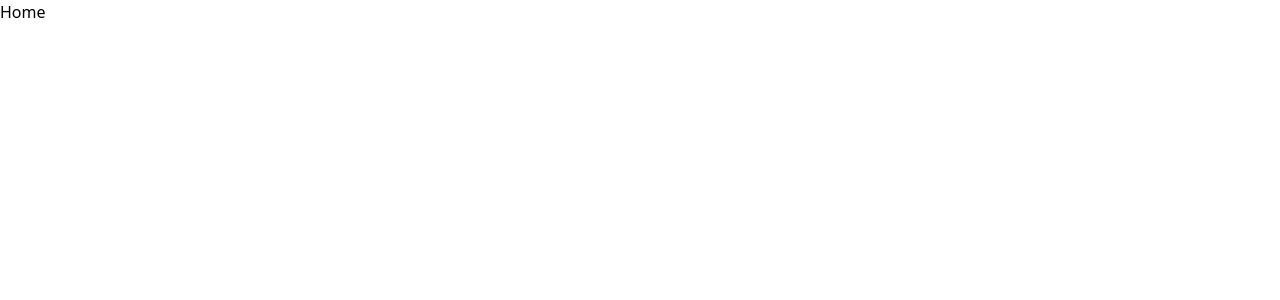
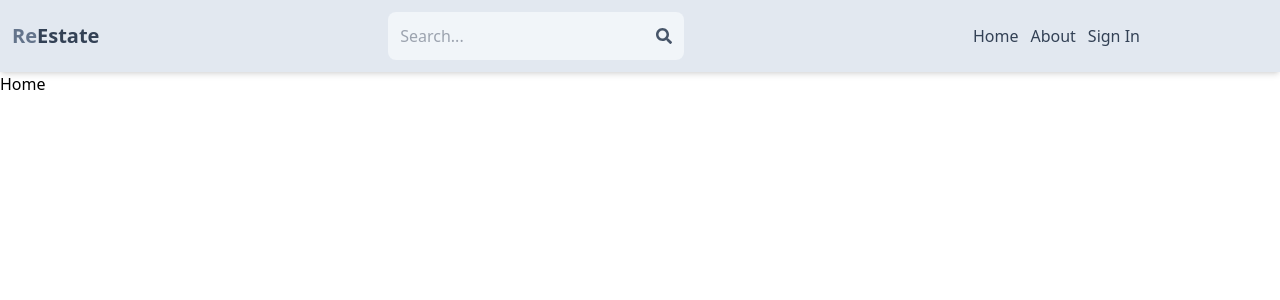
Before and after one commit to yilinghu321/real-estate-project, a React (Vite) app in the folder client/: page / in a window 1280 px wide. Shown: the top 300 px of the page. Built offline with nearby package versions, Linux system fonts and the light colour scheme.

Commit message:
finish header

```diff
--- a/client/package.json
+++ b/client/package.json
@@ -12,6 +12,7 @@
   "dependencies": {
     "react": "^18.2.0",
     "react-dom": "^18.2.0",
+    "react-icons": "^5.0.1",
     "react-router-dom": "^6.22.3"
   },
   "devDependencies": {
--- a/client/src/App.jsx
+++ b/client/src/App.jsx
@@ -4,10 +4,12 @@
 import SignUp from './pages/SignUp';
 import About from './pages/About';
 import Profile from './pages/Profile';
+import Header from './components/Header';
 
 export default function App() {
   return (
     <BrowserRouter>
+      <Header/>
       <Routes>
         <Route path='/' element={<Home />} />
         <Route path='/sign-in' element={<SignIn />} />
--- /dev/null
+++ b/client/src/components/Header.jsx
@@ -0,0 +1,36 @@
+import {FaSearch} from 'react-icons/fa'
+import { Link } from 'react-router-dom'
+
+export default function Header() {
+  return (
+    <header className='bg-slate-200 shadow-md'>
+      <div className='flex justify-between items-center max-w-6xl ma-auto p-3'>
+        <Link to='/'>
+          <h1 className='font-bold text-sm sm:text-xl flex flex-wrap'>
+                <span className='text-slate-500'>Re</span>
+                <span className='text-slate-700'>Estate</span>
+          </h1>
+        </Link>
+        <form className='bg-slate-100 p-3 rounded-lg flex items-center'>
+          <input
+            type="text"
+            placeholder='Search...'
+            className='bg-transparent focus:outline-none w-24 sm:w-48 md:w-64'
+          />
+          <FaSearch className='text-slate-600'/>
+        </form>
+        <ul className='flex gap-3'>
+          <Link to='/'>
+            <li className='hidden: sm:inline text-slate-700 hover:underline'>Home</li>
+          </Link>
+          <Link to='/about'>
+          <li className='hidden: sm:inline text-slate-700 hover:underline'>About</li>
+          </Link>
+          <Link to='/sign-in'>
+          <li className=' text-slate-700 hover:underline'>Sign In</li>
+          </Link>
+        </ul>
+      </div>
+    </header>
+  )
+}
```
Also changed, not shown: 1 other file (tests, documents, lock files or other folders).
